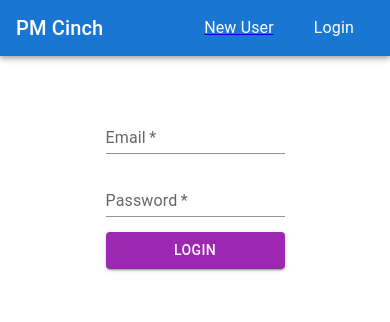
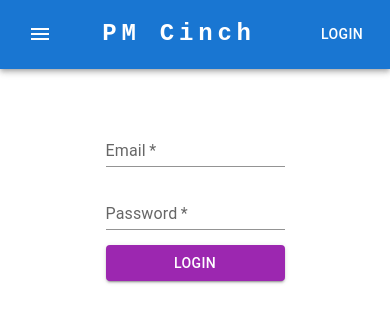
Before and after one commit to Slyssy/pm-cinch-frontend, a React (Create React App) app: page /login in a window 390 px wide. Shown: the top 322 px of the page. Built offline with nearby package versions, Linux system fonts and the light colour scheme; no server answers.

Commit message:
Madd navigation bar responsive.

```diff
--- a/src/App.css
+++ b/src/App.css
@@ -1,3 +1,6 @@
+.MuiToolbar-gutters {
+  width: 100%;
+}
 .nav-list {
   list-style: none;
   display: flex;
@@ -43,7 +46,7 @@
 }
 
 .dashboard__main {
-  width: 90%;
+  width: 80%;
   margin: auto;
   display: flex;
   justify-content: space-around;
--- a/src/components/Navigation.js
+++ b/src/components/Navigation.js
@@ -1,7 +1,31 @@
-import React from 'react';
+import * as React from 'react';
+import AppBar from '@mui/material/AppBar';
+import Box from '@mui/material/Box';
+import Toolbar from '@mui/material/Toolbar';
+import IconButton from '@mui/material/IconButton';
+import Typography from '@mui/material/Typography';
+import Menu from '@mui/material/Menu';
+import MenuIcon from '@mui/icons-material/Menu';
+import Container from '@mui/material/Container';
+import Button from '@mui/material/Button';
+import MenuItem from '@mui/material/MenuItem';
+
+import cookie from 'cookie';
 import { Link, useNavigate } from 'react-router-dom';
-import cookie from 'cookie';
-import { AppBar, Toolbar, Typography } from '@mui/material';
+
+function ResponsiveAppBar() {
+  const navigate = useNavigate();
+  const [anchorElNav, setAnchorElNav] = React.useState(null);
+  // eslint-disable-next-line
+  const [anchorElUser, setAnchorElUser] = React.useState(null);
+
+  const handleOpenNavMenu = (event) => {
+    setAnchorElNav(event.currentTarget);
+  };
+
+  const handleCloseNavMenu = () => {
+    setAnchorElNav(null);
+  };
 
   const checkAuth = () => {
     const cookies = cookie.parse(document.cookie);
@@ -10,53 +34,162 @@
     return cookies['loggedIn'] ? true : false;
   };
 
-const Navigation = () => {
-  const navigate = useNavigate();
   return (
-    <AppBar position='relative' color='primary'>
-      <Toolbar>
-        <Typography variant='h6' style={{ flexGrow: '1', color: 'white' }}>
+    <AppBar position='static'>
+      <Container maxWidth='xl'>
+        <Toolbar disableGutters>
+          {/* <AdbIcon sx={{ display: { xs: 'none', md: 'flex' }, mr: 1 }} /> */}
+          <Typography
+            variant='h6'
+            noWrap
+            component='a'
+            href='/'
+            sx={{
+              mr: 2,
+              display: { xs: 'none', md: 'flex' },
+              fontFamily: 'monospace',
+              fontWeight: 700,
+              letterSpacing: '.3rem',
+              color: 'inherit',
+              textDecoration: 'none',
+            }}
+          >
             PM Cinch
           </Typography>
-        <ul className='nav-list'>
+
+          <Box sx={{ flexGrow: 1, display: { xs: 'flex', md: 'none' } }}>
+            <IconButton
+              size='large'
+              aria-label='account of current user'
+              aria-controls='menu-appbar'
+              aria-haspopup='true'
+              onClick={handleOpenNavMenu}
+              color='inherit'
+            >
+              <MenuIcon />
+            </IconButton>
+            <Menu
+              id='menu-appbar'
+              anchorEl={anchorElNav}
+              anchorOrigin={{
+                vertical: 'bottom',
+                horizontal: 'left',
+              }}
+              keepMounted
+              transformOrigin={{
+                vertical: 'top',
+                horizontal: 'left',
+              }}
+              open={Boolean(anchorElNav)}
+              onClose={handleCloseNavMenu}
+              sx={{
+                display: { xs: 'block', md: 'none' },
+              }}
+            >
               {checkAuth() ? (
                 <>
-              <li className='nav-list-item'>
                   <Link to='/'>
-                  <Typography style={{ color: 'white' }}>Dashboard</Typography>
+                    <MenuItem onClick={handleCloseNavMenu}>
+                      <Typography textAlign='center'>Dashboard</Typography>
+                    </MenuItem>
                   </Link>
-              </li>
-              <li className='nav-list-item'>
                   <Link to='/newProject'>
-                  <Typography style={{ color: 'white' }}>
-                    New Project
-                  </Typography>
+                    <MenuItem onClick={handleCloseNavMenu}>
+                      <Typography textAlign='center'>New Project</Typography>
+                    </MenuItem>
                   </Link>
-              </li>
                 </>
               ) : null}
-          <li className='nav-list-item'>
               <Link to='/newUser'>
-              <Typography style={{ color: 'white' }}>New User</Typography>
+                <MenuItem onClick={handleCloseNavMenu}>
+                  <Typography textAlign='center'>New User</Typography>
+                </MenuItem>
               </Link>
-          </li>
-          <li
-            className='nav-list-item'
+              <MenuItem
+                onClick={() => {
+                  document.cookie = cookie.serialize(
+                    'loggedIn',
+                    null,
+                    {
+                      maxAge: 0,
+                    },
+                    handleCloseNavMenu
+                  );
+                  navigate('/login');
+                }}
+              >
+                <Typography textAlign='center'>
+                  {checkAuth() ? 'Logout' : 'Login'}
+                </Typography>
+              </MenuItem>
+            </Menu>
+          </Box>
+          {/* <AdbIcon sx={{ display: { xs: 'flex', md: 'none' }, mr: 1 }} /> */}
+          <Typography
+            variant='h5'
+            noWrap
+            component='a'
+            href=''
+            sx={{
+              mr: 2,
+              display: { xs: 'flex', md: 'none' },
+              flexGrow: 1,
+              fontFamily: 'monospace',
+              fontWeight: 700,
+              letterSpacing: '.3rem',
+              color: 'inherit',
+              textDecoration: 'none',
+            }}
+          >
+            PM Cinch
+          </Typography>
+          <Box sx={{ flexGrow: 1, display: { xs: 'none', md: 'flex' } }}>
+            {checkAuth() ? (
+              <>
+                <Link to='/'>
+                  <Button
+                    onClick={handleCloseNavMenu}
+                    sx={{ my: 2, color: 'white', display: 'block' }}
+                  >
+                    Dashboard
+                  </Button>
+                </Link>
+                <Link to='/newProject'>
+                  <Button
+                    onClick={handleCloseNavMenu}
+                    sx={{ my: 2, color: 'white', display: 'block' }}
+                  >
+                    New Project
+                  </Button>
+                </Link>
+              </>
+            ) : null}
+            <Link to='/newUser'>
+              <Button
+                onClick={handleCloseNavMenu}
+                sx={{ my: 2, color: 'white', display: 'block' }}
+              >
+                New User
+              </Button>
+            </Link>
+          </Box>
+
+          <Box sx={{ flexGrow: 0 }}>
+            <Button
               onClick={() => {
                 document.cookie = cookie.serialize('loggedIn', null, {
                   maxAge: 0,
                 });
                 navigate('/login');
               }}
+              sx={{ my: 2, color: 'white', display: 'block' }}
             >
-            <Typography style={{ color: 'white' }}>
               {checkAuth() ? 'Logout' : 'Login'}
-            </Typography>
-          </li>
-        </ul>
+            </Button>
+          </Box>
         </Toolbar>
+      </Container>
     </AppBar>
   );
-};
-
-export default Navigation;
+}
+export default ResponsiveAppBar;
```
Also changed, not shown: src/components/Navigation2.js (added, +62 -0 lines). Lines whose indentation alone changed are shown as unchanged.
